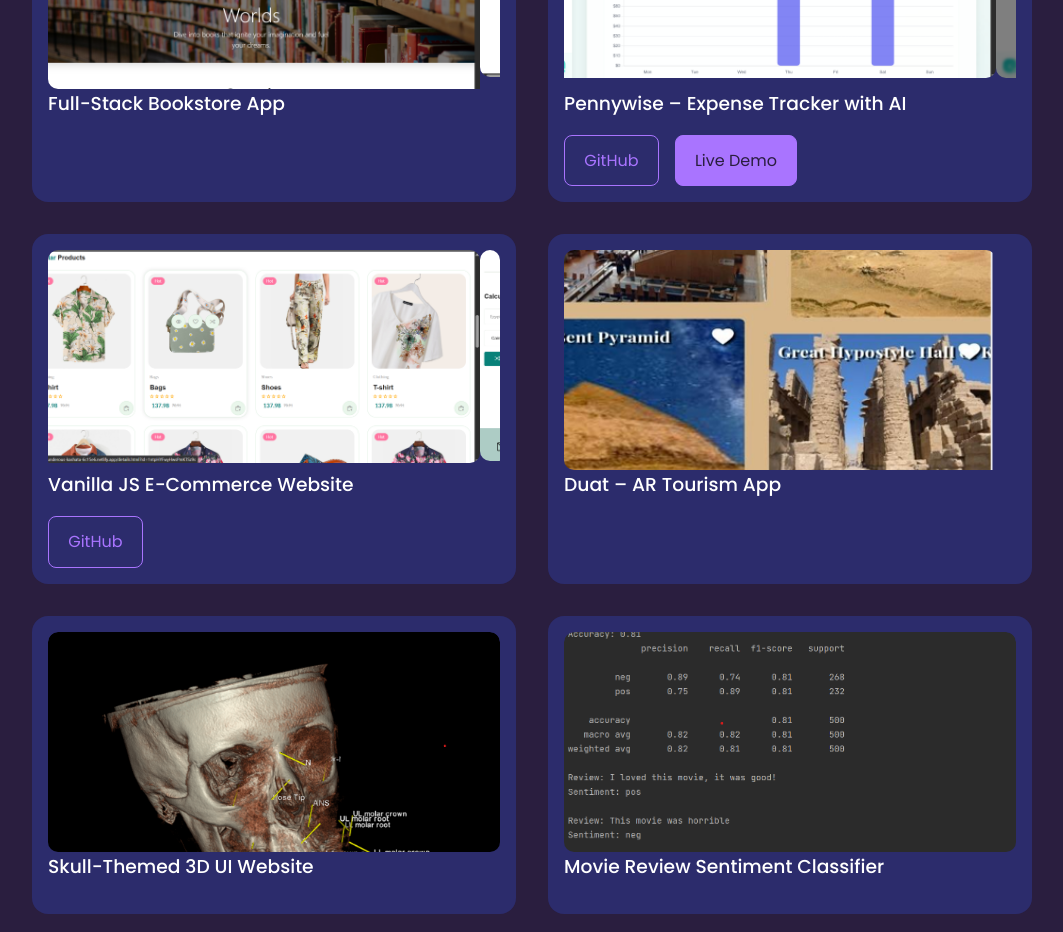
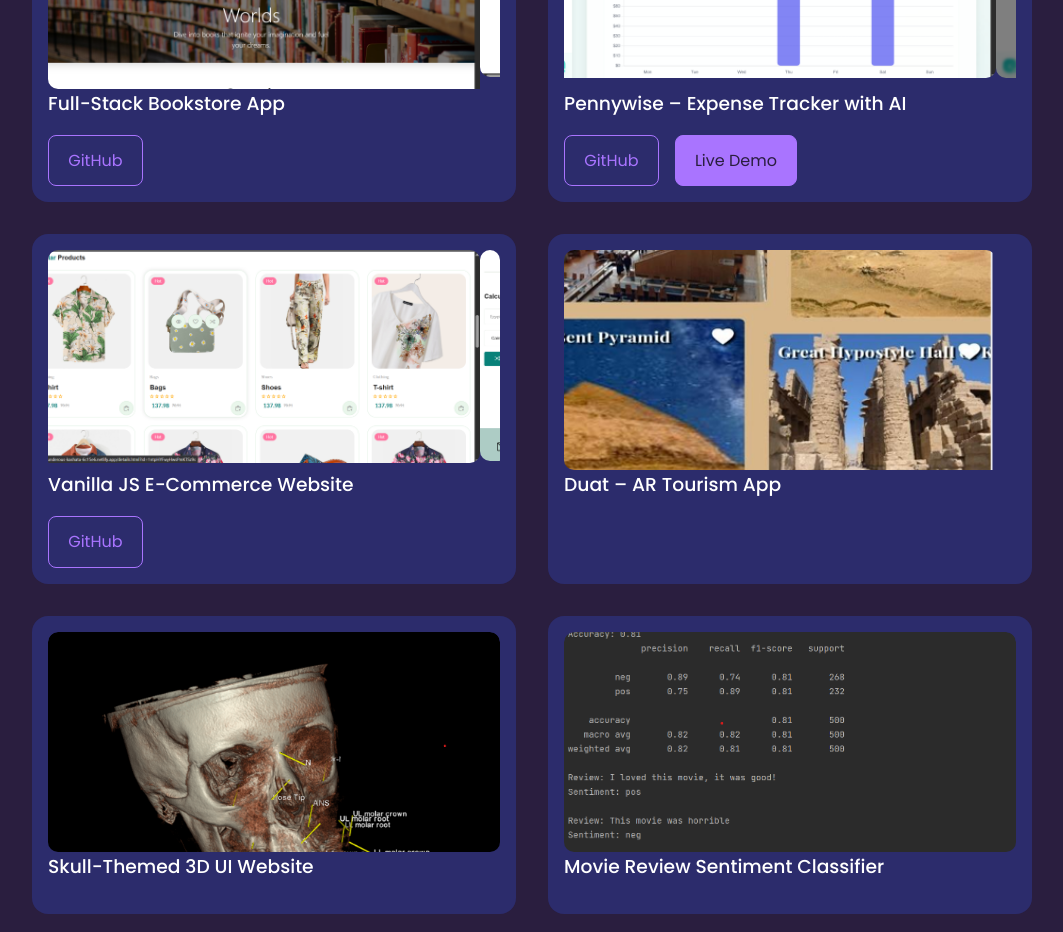
Before and after one commit to ahmedddhelmyyy/helmy_portfolio_reacttt, a React (Vite) app: page / in a window 1280 px wide. Shown: the part 3440-4372 px from the top of the page, without its empty margins (108-1171 px from the left). Built offline with nearby package versions, Linux system fonts and the light colour scheme.

Commit message:
fix modal 3

```diff
--- a/src/components/projects/Projects.jsx
+++ b/src/components/projects/Projects.jsx
@@ -47,7 +47,7 @@ const portfolioData = [
     images: [Full2, Full1, Full3, Full4, Full5, Full6, Full7],
     tools: ['Angular', 'Node.js', 'Express.js', 'MongoDB', 'RESTful APIs'],
     description: 'A full-featured bookstore web app with authentication, cart system, payment, and user dashboard.',
-    github: '',
+    github: 'https://github.com/ITIans-full-stack',
     demo: ''
   },
     {
```
